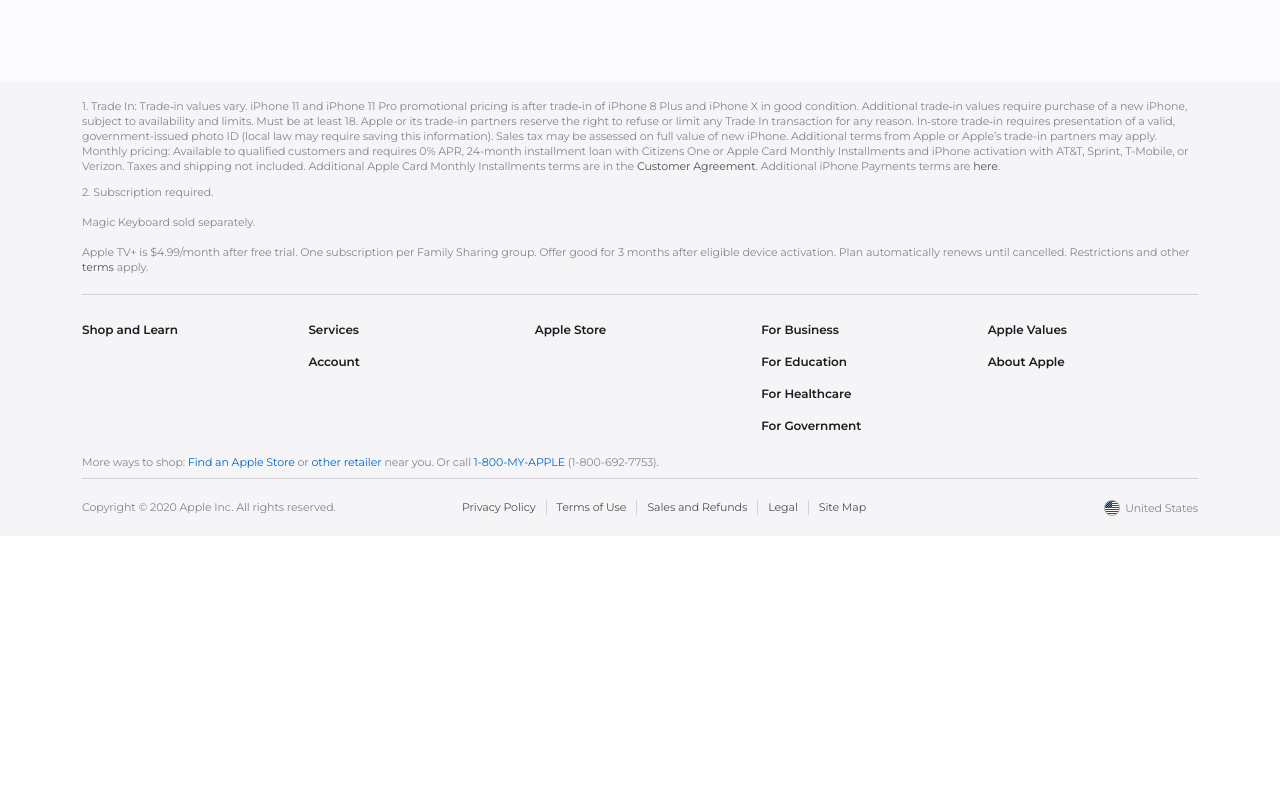
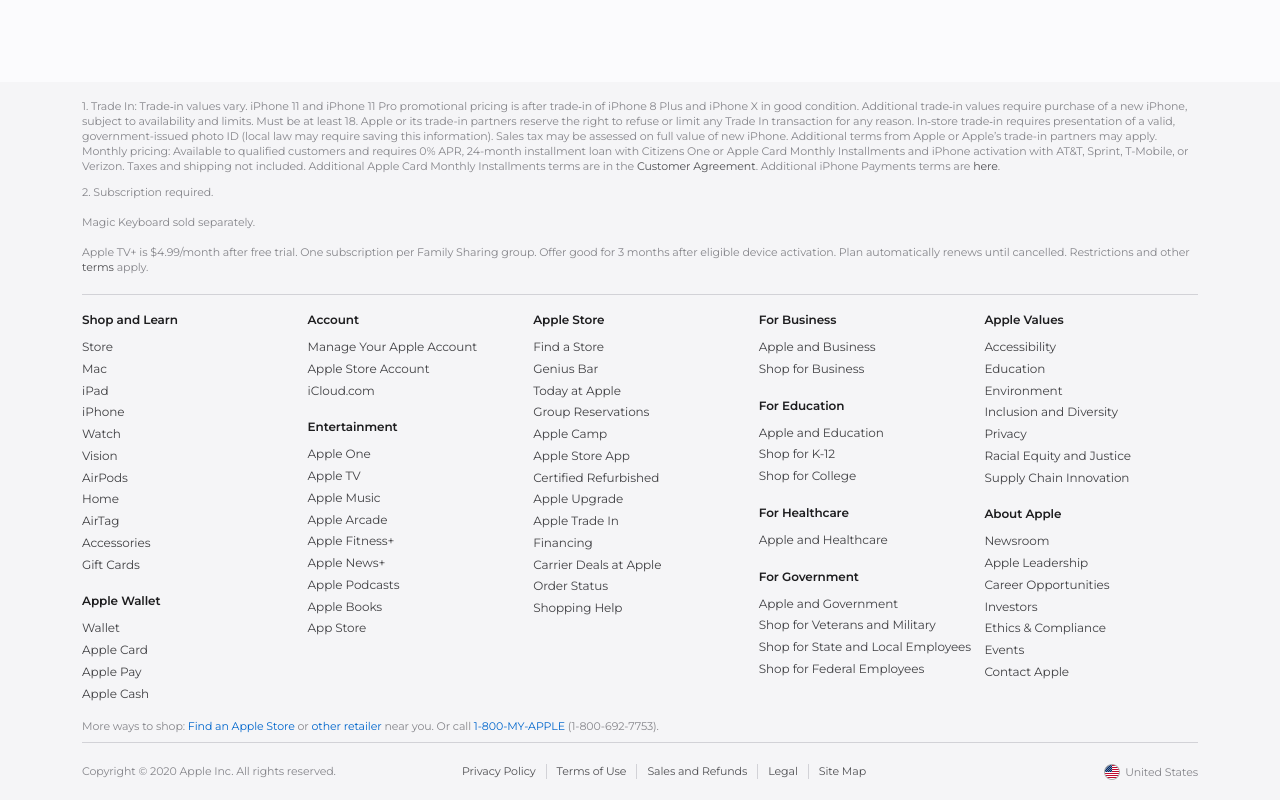
Before and after one commit to Mahmud-Hamda/apple-clone, a React (Vite) app: page /cart in a window 1280 px wide. Shown: the part 718-1518 px from the top of the page. Before the commit the page ends 1254 px from the top, so only its background shows below. Built offline with nearby package versions, Linux system fonts and the light colour scheme.

Commit message:
Open the wide footer into the five Apple directory columns.

```diff
--- a/src/models/footer.js
+++ b/src/models/footer.js
@@ -4,41 +4,48 @@
  * @property {string[]} links
  */
 
-/** @type {LinkGroup[][]} Footer columns, left to right. */
+/** @type {LinkGroup[][]} Footer columns, left to right, as on the wide Apple page. */
 export const footerColumns = [
   [
     {
       title: "Shop and Learn",
       links: [
+        "Store",
         "Mac",
         "iPad",
         "iPhone",
         "Watch",
-        "TV",
-        "Music",
+        "Vision",
         "AirPods",
-        "HomePod",
-        "iPod touch",
+        "Home",
+        "AirTag",
         "Accessories",
         "Gift Cards",
       ],
     },
+    {
+      title: "Apple Wallet",
+      links: ["Wallet", "Apple Card", "Apple Pay", "Apple Cash"],
+    },
   ],
   [
     {
-      title: "Services",
-      links: [
-        "Apple Music",
-        "Apple News+",
-        "Apple TV+",
-        "Apple Arcade",
-        "Apple Card",
-        "iCloud",
-      ],
+      title: "Account",
+      links: ["Manage Your Apple Account", "Apple Store Account", "iCloud.com"],
     },
     {
-      title: "Account",
-      links: ["Manage Your Apple ID", "Apple Store Account", "iCloud.com"],
+      title: "Entertainment",
+      links: [
+        "Apple One",
+        "Apple TV",
+        "Apple Music",
+        "Apple Arcade",
+        "Apple Fitness+",
+        "Apple News+",
+        "Apple Podcasts",
+        "Apple Books",
+        "App Store",
+      ],
     },
   ],
   [
@@ -48,12 +55,14 @@
         "Find a Store",
         "Genius Bar",
         "Today at Apple",
+        "Group Reservations",
         "Apple Camp",
-        "Field Trip",
         "Apple Store App",
-        "Refurbished and Clearance",
+        "Certified Refurbished",
+        "Apple Upgrade",
+        "Apple Trade In",
         "Financing",
-        "Apple Trade In",
+        "Carrier Deals at Apple",
         "Order Status",
         "Shopping Help",
       ],
@@ -66,38 +75,45 @@
     },
     {
       title: "For Education",
-      links: ["Apple and Education", "Shop for College"],
+      links: ["Apple and Education", "Shop for K-12", "Shop for College"],
     },
     {
       title: "For Healthcare",
-      links: ["Manage Your Apple ID", "Apple Store Account", "iCloud.com"],
+      links: ["Apple and Healthcare"],
     },
     {
       title: "For Government",
-      links: ["Apple and Education", "Shop for College"],
+      links: [
+        "Apple and Government",
+        "Shop for Veterans and Military",
+        "Shop for State and Local Employees",
+        "Shop for Federal Employees",
+      ],
     },
   ],
   [
     {
       title: "Apple Values",
       links: [
-        "Find a Store",
-        "Genius Bar",
-        "Today at Apple",
-        "Apple Camp",
-        "Field Trip",
-        "Apple Store App",
+        "Accessibility",
+        "Education",
+        "Environment",
+        "Inclusion and Diversity",
+        "Privacy",
+        "Racial Equity and Justice",
+        "Supply Chain Innovation",
       ],
     },
     {
       title: "About Apple",
       links: [
-        "Find a Store",
-        "Genius Bar",
-        "Today at Apple",
-        "Apple Camp",
-        "Field Trip",
-        "Apple Store App",
+        "Newsroom",
+        "Apple Leadership",
+        "Career Opportunities",
+        "Investors",
+        "Ethics & Compliance",
+        "Events",
+        "Contact Apple",
       ],
     },
   ],
--- a/src/views/layout/Footer/Footer.jsx
+++ b/src/views/layout/Footer/Footer.jsx
@@ -1,18 +1,45 @@
+import { useEffect, useState } from "react";
 import { Link } from "react-router-dom";
 import { pathForLabel } from "../../../models/navigation.js";
 import styles from "./Footer.module.css";
 import flag from "../../../assets/images/icons/16.png";
+
+const wideQuery = "(min-width: 834px)";
+
+/** True when the footer should stay in columns instead of collapsed rows. */
+function useWideScreen() {
+  const [wide, setWide] = useState(() => window.matchMedia(wideQuery).matches);
+
+  useEffect(() => {
+    const media = window.matchMedia(wideQuery);
+    const update = () => setWide(media.matches);
+    update();
+    media.addEventListener("change", update);
+    return () => media.removeEventListener("change", update);
+  }, []);
+
+  return wide;
+}
 
 /**
  * One titled list of footer links.
  * @param {object} props
  * @param {string} props.title
  * @param {string[]} props.links
+ * @param {boolean} props.wide Whether the directory stays expanded in columns.
  * @returns {import("react").JSX.Element}
  */
-function LinkGroup({ title, links }) {
+function LinkGroup({ title, links, wide }) {
+  const [open, setOpen] = useState(false);
+
   return (
-    <details className={styles.group}>
+    <details
+      className={styles.group}
+      open={wide || open}
+      onToggle={(event) => {
+        if (!wide) setOpen(event.currentTarget.open);
+      }}
+    >
       <summary className={styles.summary}>
         <span>{title}</span>
         <svg className={styles.chevron} viewBox="0 0 12 12" aria-hidden="true">
@@ -48,6 +75,8 @@
  * @returns {import("react").JSX.Element}
  */
 export default function Footer({ columns, legalLinks }) {
+  const wide = useWideScreen();
+
   return (
     <footer className={styles.footerWrapper}>
       <div className="container">
@@ -106,6 +135,7 @@
                   key={group.title}
                   title={group.title}
                   links={group.links}
+                  wide={wide}
                 />
               ))}
             </div>
--- a/src/views/layout/Footer/Footer.module.css
+++ b/src/views/layout/Footer/Footer.module.css
@@ -165,7 +165,7 @@
   .footerLinksWrapper {
     display: flex;
     align-items: flex-start;
-    gap: 16px;
+    gap: 12px;
   }
 
   .column {
@@ -175,9 +175,15 @@
 
   .summary {
     min-height: 0;
-    margin: 10px 0 6px;
+    margin: 0 0 8px;
+    color: #1d1d1f;
+    font-size: 12px;
     font-weight: 600;
     pointer-events: none;
+  }
+
+  .group + .group .summary {
+    margin-top: 18px;
   }
 
   .chevron {
@@ -187,4 +193,14 @@
   .group ul {
     display: block;
   }
+
+  .footerLinksWrapper ul li {
+    line-height: 1.25;
+    padding: 3px 0;
+  }
+
+  .footerLinksWrapper a {
+    color: #424245;
+    font-size: 12px;
+  }
 }
```
